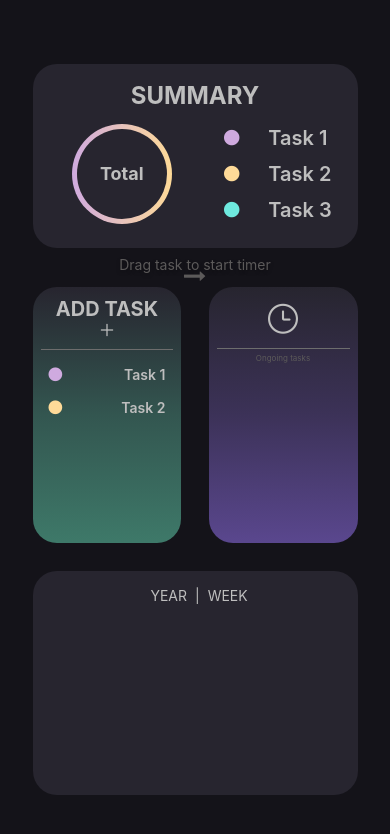
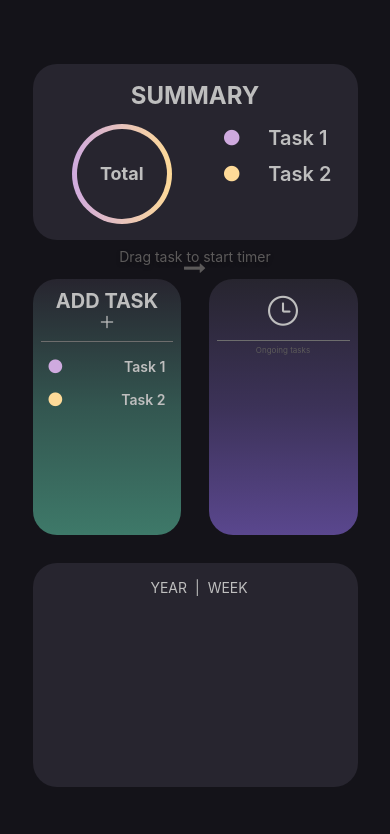
Before and after one commit to BashirHilaly/TimeMastery, a React Native app: screen / in a window 390 px wide. Shown: the top 834 px of the page. Built offline with nearby package versions, Linux system fonts and the light colour scheme.

Commit message:
App.js elements converted to respective components

```diff
--- a/App.js
+++ b/App.js
@@ -2,7 +2,8 @@ import { StyleSheet, Text, View, Pressable, FlatList, SafeAreaView } from 'react
 import React, {useRef, useState} from 'react';
 import Summary from './components/Summary';
 import History from './components/History';
-import Task from './components/Task';
+import AddTask from './components/AddTask';
+import OngoingTasks from './components/OngoingTasks';
 import { FontAwesome } from '@expo/vector-icons';
 import { LinearGradient } from 'expo-linear-gradient';
 import { NativeWindStyleSheet } from "nativewind";
@@ -33,29 +34,10 @@ const App = () => {
       </View>
       <View className="container h-64 flex flex-row w-10/12">
         <View className="basis-1/2 items-start z-30">
-            <LinearGradient className="bg-slate-500 h-64 w-11/12 p-2 rounded-3xl" colors={['#27252F', '#335650', '#3E7969']} style={{ flex: 1 }}>
-              <Pressable onPress={() => alert('You pressed a button.')}>
-                <Text className="text-[#BEBEBE] font-bold text-xl text-center">ADD TASK</Text>
-                <View className="mx-auto -mt-1">
-                  <Ionicons name="add-outline" size={20} color="#BEBEBE" />
-                </View>
-                <View className="h-px my-2 border-1 bg-[#6D6D6D]"/>
-              </Pressable>
-              <View className="p-2">
-                {data.map(item => (
-                  <Task key={item.taskName} taskName={item.taskName} taskColor={item.taskColor}/>
-                ))}
-              </View>
-            </LinearGradient>
+            <AddTask tasks={data} />
         </View>
         <View className="basis-1/2 items-end z-10">
-            <LinearGradient className="bg-slate-500 h-64 w-11/12 p-2 rounded-3xl" colors={['#27252F', '#3C3258', '#5A478E']} style={{ flex: 1 }}>
-              <View className="mx-auto pt-2">
-                <AntDesign name="clockcircleo" size={30} color="#BEBEBE" />
-              </View>
-              <View className="h-px my-2 border-1 bg-[#6D6D6D] mt-3"/>
-              <Text className="text-[8px] text-[#5C5A5A] text-center -mt-1">Ongoing tasks</Text>
-            </LinearGradient>
+          <OngoingTasks />
         </View>
       </View>
       <History />
--- /dev/null
+++ b/components/AddTask.js
@@ -0,0 +1,30 @@
+import React, {useRef, useState} from 'react';
+import { StyleSheet, Text, View, Pressable, FlatList, SafeAreaView } from 'react-native';
+import { LinearGradient } from 'expo-linear-gradient';
+import { Ionicons } from '@expo/vector-icons';
+import Task from './Task';
+
+
+
+const AddTask = ({ tasks }) => {
+
+
+    return (
+        <LinearGradient className="bg-slate-500 h-64 w-11/12 p-2 rounded-3xl" colors={['#27252F', '#335650', '#3E7969']} style={{ flex: 1 }}>
+            <Pressable onPress={() => alert('You pressed a button.')}>
+            <Text className="text-[#BEBEBE] font-bold text-xl text-center">ADD TASK</Text>
+            <View className="mx-auto -mt-1">
+                <Ionicons name="add-outline" size={20} color="#BEBEBE" />
+            </View>
+            <View className="h-px my-2 border-1 bg-[#6D6D6D]"/>
+            </Pressable>
+            <View className="p-2">
+            {tasks.map(item => (
+                <Task key={item.taskName} taskName={item.taskName} taskColor={item.taskColor}/>
+            ))}
+            </View>
+        </LinearGradient>
+    )
+}
+
+export default AddTask;
--- /dev/null
+++ b/components/OngoingTasks.js
@@ -0,0 +1,19 @@
+import React, {useRef, useState} from 'react';
+import { Text, View } from 'react-native';
+import { LinearGradient } from 'expo-linear-gradient';
+import { AntDesign } from '@expo/vector-icons';
+
+
+const OngoingTasks = () => {
+    return (
+        <LinearGradient className="bg-slate-500 h-64 w-11/12 p-2 rounded-3xl" colors={['#27252F', '#3C3258', '#5A478E']} style={{ flex: 1 }}>
+            <View className="mx-auto pt-2">
+            <AntDesign name="clockcircleo" size={30} color="#BEBEBE" />
+            </View>
+            <View className="h-px my-2 border-1 bg-[#6D6D6D] mt-3"/>
+            <Text className="text-[8px] text-[#5C5A5A] text-center -mt-1">Ongoing tasks</Text>
+        </LinearGradient>
+    )
+}
+
+export default OngoingTasks;
--- a/components/Summary.js
+++ b/components/Summary.js
@@ -4,6 +4,9 @@ import { FontAwesome } from '@expo/vector-icons';
 import { LinearGradient } from 'expo-linear-gradient';
 
 const Summary = ({ tasks }) => {
+
+    // Max 3 tasks in the summary
+    const summaryTasks = tasks.slice(0, 3);
 
     const colors = tasks.map(task => task.taskColor);
 
@@ -24,30 +27,16 @@ const Summary = ({ tasks }) => {
                     </LinearGradient>
                 </View>
                 <View className="basis-1/2">
-                    <View className="flex flex-row mb-2">
-                        <View className="basis-1/2 justify-center items-center">
-                            <FontAwesome name="circle" size={18} color="#CFAADF" />
+                    {summaryTasks.map(item => (
+                        <View className="flex flex-row mb-2" key={item.taskName}>
+                            <View className="basis-1/2 justify-center items-center">
+                                <FontAwesome name="circle" size={18} color={item.taskColor} />
+                            </View>
+                            <View className="basis-1/2">
+                                <Text className="text-[#BEBEBE] font-semibold text-xl">{item.taskName}</Text>
+                            </View>
                         </View>
-                        <View className="basis-1/2">
-                            <Text className="text-[#BEBEBE] font-semibold text-xl">Task 1</Text>
-                        </View>
-                    </View>
-                    <View className="flex flex-row mb-2">
-                        <View className="basis-1/2 justify-center items-center">
-                            <FontAwesome name="circle" size={18} color="#FEDA98" />
-                        </View>
-                        <View className="basis-1/2">
-                            <Text className="text-[#BEBEBE] font-semibold text-xl">Task 2</Text>
-                        </View>
-                    </View>
-                    <View className="flex flex-row mb-2">
-                        <View className="basis-1/2 justify-center items-center">
-                            <FontAwesome name="circle" size={18} color="#6EEADF" />
-                        </View>
-                        <View className="basis-1/2">
-                            <Text className="text-[#BEBEBE] font-semibold text-xl">Task 3</Text>
-                        </View>
-                    </View>
+                    ))}
                 </View>
             </View>
         </View>
```
